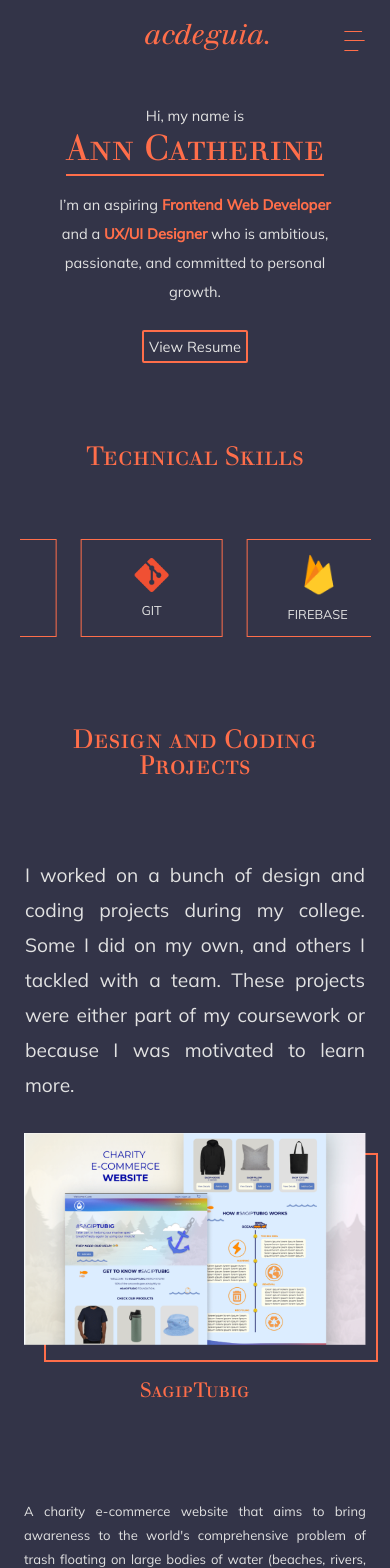
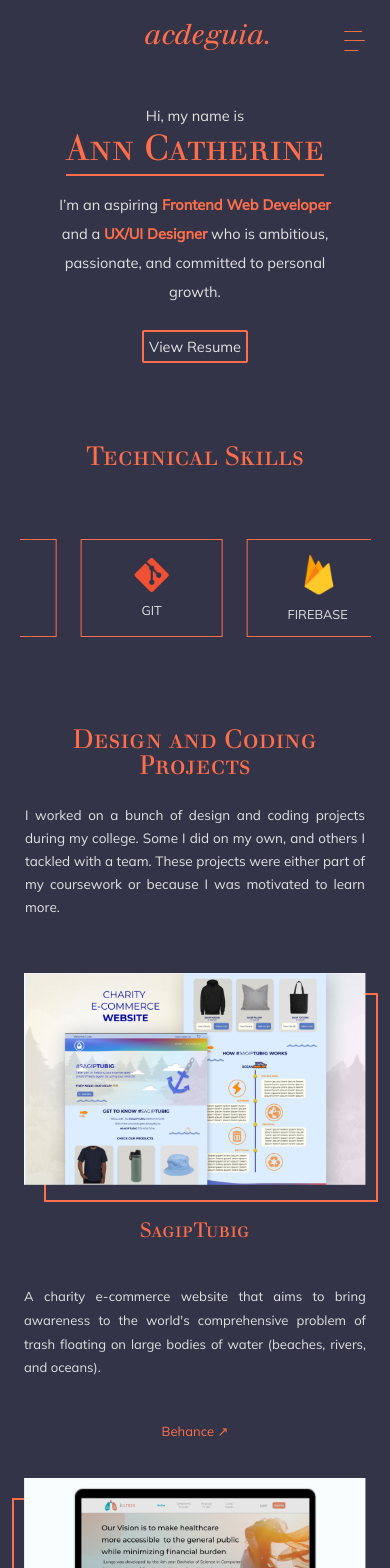
Before and after one commit to acdeguia/acdeguia-portfolio, a React (Create React App) app in the folder portfolio/: page / in a window 390 px wide. Shown: the top 1568 px of the page. Built offline with nearby package versions, Linux system fonts and the light colour scheme.

Commit message:
Change font style

```diff
--- a/portfolio/src/index.css
+++ b/portfolio/src/index.css
@@ -1018,7 +1018,7 @@ input:checked + .slider:before {
     padding: 25px;
   }
 
-  .moreInfo-section p {
+  .moreInfo-section p, .projects-section p {
     font-size: 13.5px;
     line-height: 23px;
     margin: 25px 0;
```
